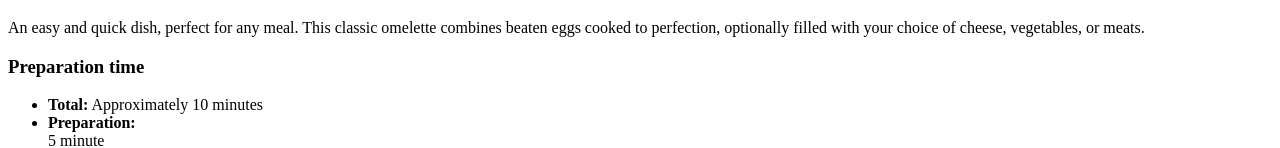
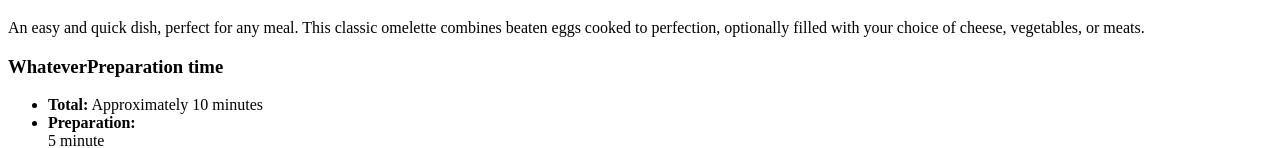
Before and after one commit to sudevh/receta, a plain HTML site: page index.html in a window 1280 px wide. Shown: the part 273-421 px from the top of the page. Drawn offline with Linux system fonts and the light colour scheme.

Commit message:
whatever

```diff
--- a/index.html
+++ b/index.html
@@ -18,7 +18,7 @@
             perfection, optionally filled with your choice of cheese, vegetables, or meats.</p>
     </header>
 
-    <h3>Preparation time </h2>
+    <h3> WhateverPreparation time </h2>
         <ul>
             <li><strong>Total:</strong> Approximately 10 minutes</li>
             <li> <strong>Preparation:</li></strong> 5 minute</li>
```
